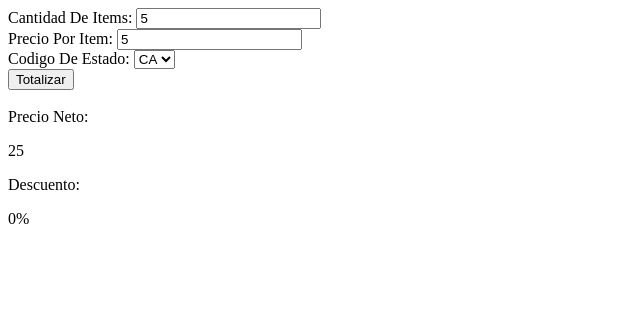
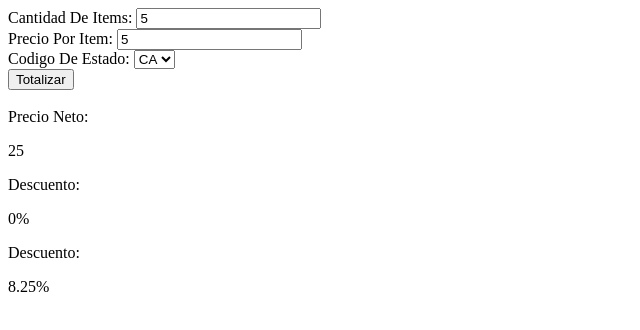
Before and after one commit to DastianRei/venta_totalizador, a website built with Parcel: page index.html in a window 1280 px wide. Both pictures are taken after typing "5", "5" into the empty fields and a click on the input "Totalizar". Shown: the whole page, without its empty margins (0-640 px from the left). Built offline with nearby package versions, Linux system fonts and the light colour scheme.

Commit message:
Calculamos porcentajes por estado

```diff
--- a/index.html
+++ b/index.html
@@ -31,6 +31,8 @@
     <div id="precio-neto"></div>
     <label>Descuento: </label>
     <div id="porcentaje-div"></div>
+    <label>Descuento: </label>
+    <div id="porcentaje-estado-div"></div>
   </body>
   <script type="module" src="./src/presenter.js"></script>
 </html>
--- a/src/presenter.js
+++ b/src/presenter.js
@@ -6,6 +6,7 @@ import {
 const cantidadItems = document.querySelector("#cantidad-items");
 const divPrecioNeto = document.querySelector("#precio-neto");
 const divPorcentaje = document.querySelector("#porcentaje-div");
+const divPorcentajeEstado = document.querySelector("#porcentaje-estado-div");
 const estados = document.querySelector("#estados");
 const precioPorItem = document.querySelector("#precio-por-item");
 const formulario = document.querySelector("#totalizador-form");
@@ -25,4 +26,9 @@ formulario.addEventListener("submit", (event) => {
     CalcularPorcentaje(cantidadItems.value, precioPorItem.value) +
     "%" +
     "</p>";
+  divPorcentajeEstado.innerHTML =
+    "<p>" +
+    ImpuestoPorEstado(impuestos,estados.value) +
+    "%" +
+    "</p>";
 });
```
